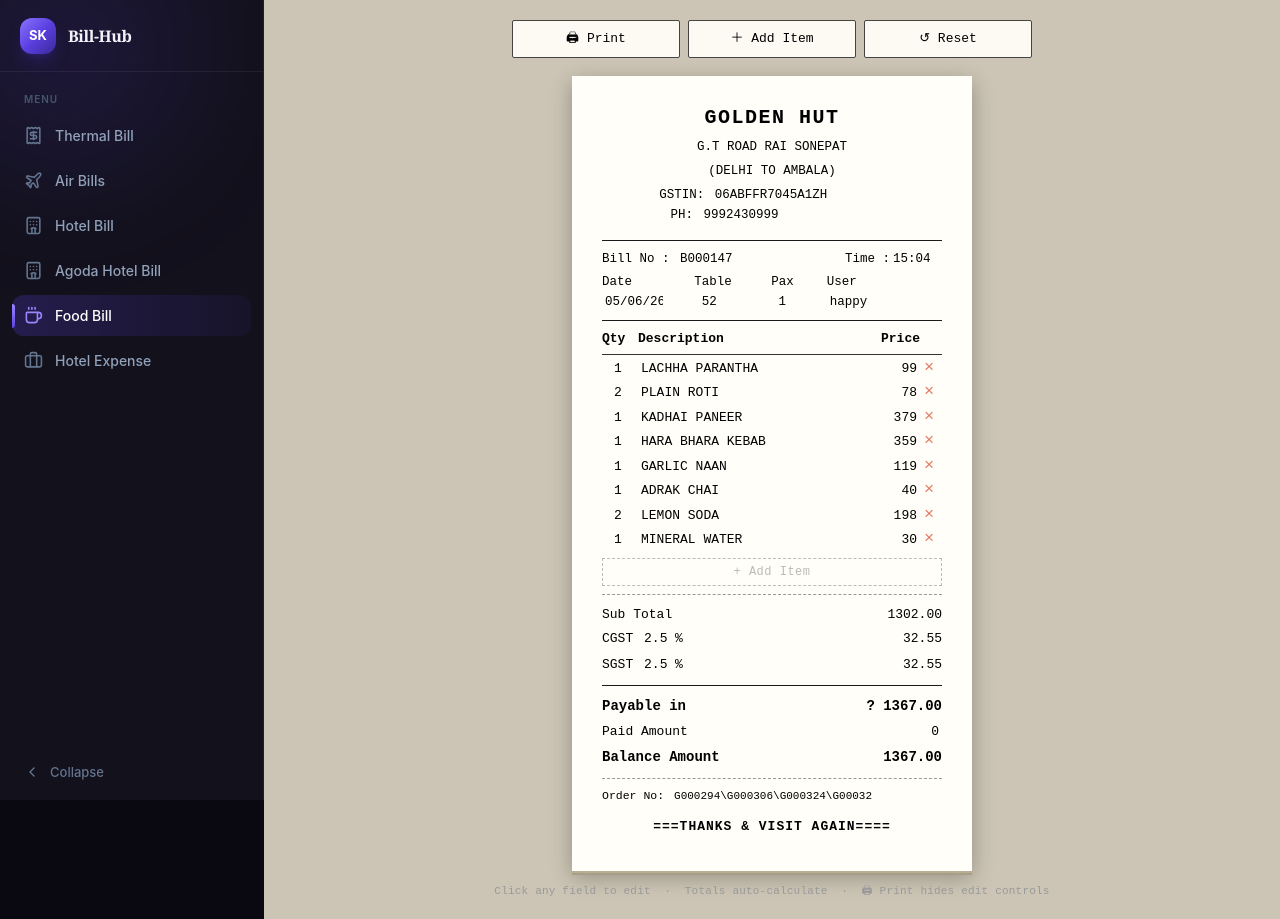
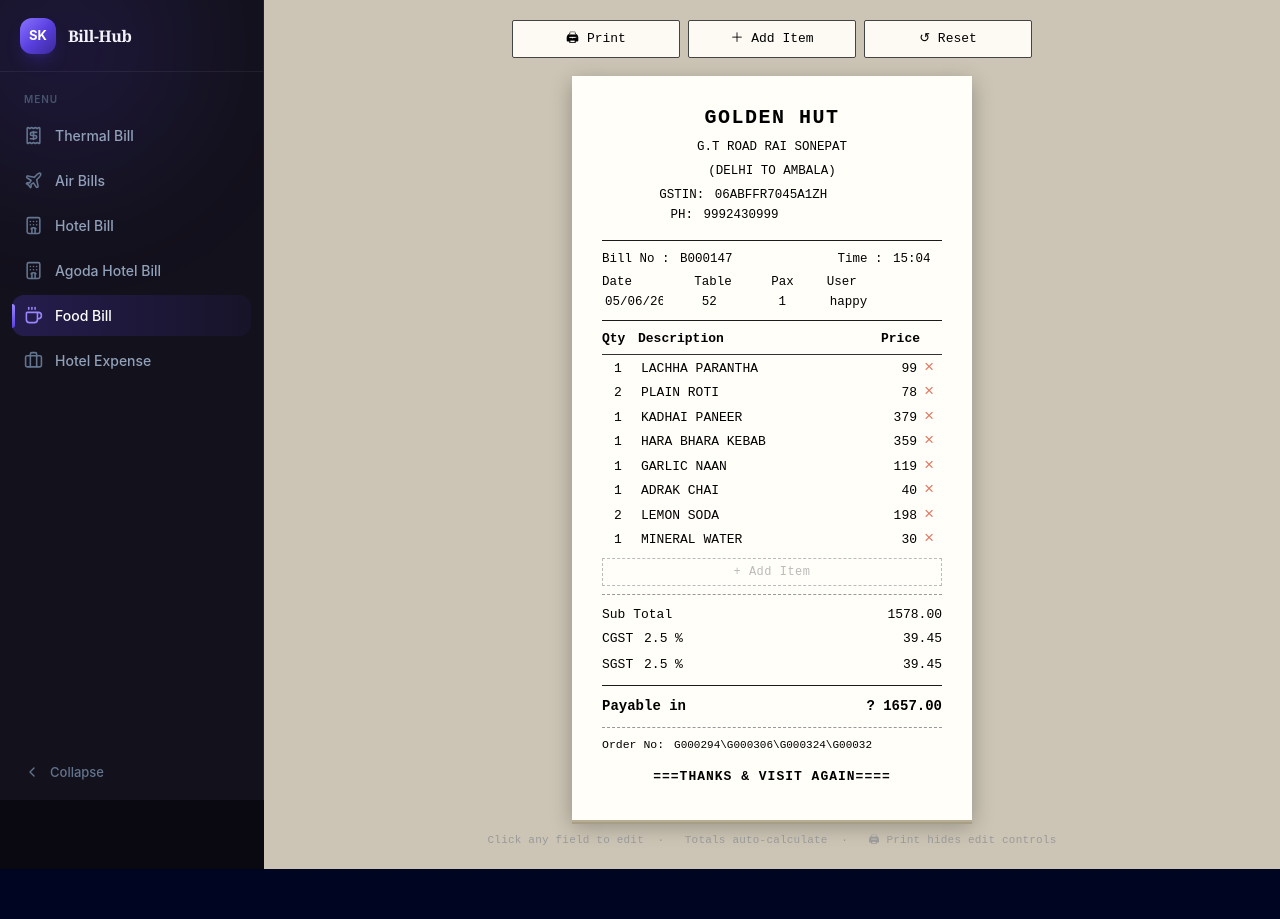
Before and after one commit to Laptop-IQ/Food-Bills, a React (Vite) app: page /foodbill in a window 1280 px wide. After the commit the page ends 869 px from the top, so only its background shows below. Built offline with nearby package versions, Linux system fonts and the light colour scheme.

Commit message:
change food golden

```diff
--- a/src/components/Foods/FoodBill.jsx
+++ b/src/components/Foods/FoodBill.jsx
@@ -1,4 +1,4 @@
-import { useState } from "react";
+import { useCallback, useMemo, useState } from "react";
 import { FONT, DEFAULT_BILL, DEFAULT_ITEMS } from "./foodBillConstants";
 import { Hr } from "./ReceiptControls";
 import FoodBillToolbar from "./FoodBillToolbar";
@@ -9,35 +9,172 @@ import "../Foods/foodBillPrint.css";
 
 let uid = 1000;
 
+const toNumber = (value, fallback = 0) => {
+  const n = Number(value);
+  return Number.isFinite(n) ? n : fallback;
+};
+
+const hasValue = (value) => String(value ?? "").trim() !== "";
+
+const createItems = () => DEFAULT_ITEMS.map((item) => ({ ...item }));
+
 export default function FoodBill() {
-  const [bill, setBill] = useState({ ...DEFAULT_BILL });
-  const [items, setItems] = useState(DEFAULT_ITEMS.map((i) => ({ ...i })));
+  const [bill, setBill] = useState(() => ({
+    ...DEFAULT_BILL,
+  }));
 
-  const set = (k, v) => setBill((prev) => ({ ...prev, [k]: v }));
-  const setItem = (id, k, v) =>
+  const [items, setItems] = useState(() => createItems());
+
+  const set = useCallback((key, value) => {
+    setBill((prev) => ({
+      ...prev,
+      [key]: value,
+    }));
+  }, []);
+
+  const setItem = useCallback((id, key, value) => {
     setItems((prev) =>
-      prev.map((it) => (it.id === id ? { ...it, [k]: v } : it)),
+      prev.map((item) => (item.id === id ? { ...item, [key]: value } : item)),
     );
-  const removeItem = (id) =>
-    setItems((prev) => prev.filter((it) => it.id !== id));
-  const addItem = () =>
+  }, []);
+
+  const removeItem = useCallback((id) => {
+    setItems((prev) => prev.filter((item) => item.id !== id));
+  }, []);
+
+  const addItem = useCallback(() => {
     setItems((prev) => [
       ...prev,
-      { id: uid++, qty: 1, desc: "NEW ITEM", price: 0 },
+      {
+        id: uid++,
+        qty: 1,
+        desc: "",
+        price: 0,
+      },
     ]);
-  const reset = () => {
+  }, []);
+
+  const reset = useCallback(() => {
     setBill({ ...DEFAULT_BILL });
-    setItems(DEFAULT_ITEMS.map((i) => ({ ...i })));
-  };
+    setItems(createItems());
+  }, []);
 
-  const subTotal = items.reduce((s, it) => s + (it.price || 0), 0);
-  const cgstAmt = parseFloat(((subTotal * bill.cgst) / 100).toFixed(2));
-  const sgstAmt = parseFloat(((subTotal * bill.sgst) / 100).toFixed(2));
+  /*
+   * ---------------------------------------------------------
+   * HEADER DATA VISIBILITY
+   * ---------------------------------------------------------
+   *
+   * These flags are passed to ReceiptHeader.
+   * ReceiptHeader should render the corresponding field
+   * only when its flag is true.
+   */
+
+  const hasGSTIN = hasValue(bill.gstin);
+
+  const hasPhone = hasValue(bill.phone);
+
+  const hasTable = hasValue(bill.table);
+
+  const hasPax = hasValue(bill.pax) && toNumber(bill.pax) > 0;
+
+  const hasOrderNo = hasValue(bill.orderNo);
+
+  /*
+   * ---------------------------------------------------------
+   * GST
+   * ---------------------------------------------------------
+   *
+   * IMPORTANT:
+   * GST is calculated ONLY when GSTIN exists.
+   *
+   * Therefore:
+   *
+   * GSTIN empty
+   *     ↓
+   * CGST = 0
+   * SGST = 0
+   * CGST/SGST rows hidden
+   *
+   * GSTIN present
+   *     ↓
+   * normal GST calculation
+   */
+
+  const gstApplicable = hasGSTIN;
+
+  /*
+   * Keep all items available to the editor.
+   * Empty rows simply contribute zero.
+   */
+  const billItems = useMemo(
+    () =>
+      items.filter(
+        (item) =>
+          hasValue(item.desc) ||
+          toNumber(item.qty) > 0 ||
+          toNumber(item.price) !== 0,
+      ),
+    [items],
+  );
+
+  const subTotal = useMemo(
+    () =>
+      billItems.reduce((sum, item) => {
+        const qty = Math.max(toNumber(item.qty, 1), 0);
+
+        const price = Math.max(toNumber(item.price), 0);
+
+        return sum + qty * price;
+      }, 0),
+    [billItems],
+  );
+
+  /*
+   * GST rate is ignored completely when GSTIN is absent.
+   */
+  const cgstRate = gstApplicable ? Math.max(toNumber(bill.cgst), 0) : 0;
+
+  const sgstRate = gstApplicable ? Math.max(toNumber(bill.sgst), 0) : 0;
+
+  const cgstAmt = gstApplicable
+    ? Number(((subTotal * cgstRate) / 100).toFixed(2))
+    : 0;
+
+  const sgstAmt = gstApplicable
+    ? Number(((subTotal * sgstRate) / 100).toFixed(2))
+    : 0;
+
   const payable = Math.round(subTotal + cgstAmt + sgstAmt);
-  const balance = payable - (bill.paid || 0);
+
+  const paid = Math.max(toNumber(bill.paid), 0);
+
+  const balance = Math.max(payable - paid, 0);
+
+  /*
+   * ---------------------------------------------------------
+   * TOTAL VISIBILITY
+   * ---------------------------------------------------------
+   */
+
+  const hasItems = billItems.length > 0;
+
+  const hasSubtotal = subTotal > 0;
+
+  const hasCgst = gstApplicable && cgstRate > 0 && cgstAmt > 0;
+
+  const hasSgst = gstApplicable && sgstRate > 0 && sgstAmt > 0;
+
+  const hasTax = hasCgst || hasSgst;
+
+  const hasPayable = payable > 0;
+
+  const hasPayment = paid > 0;
+
+  const hasBalance = hasPayment && balance > 0;
 
   return (
     <div
+      className="food-bill-page"
       style={{
         fontFamily: FONT,
         minHeight: "100vh",
@@ -54,7 +191,6 @@ export default function FoodBill() {
         onReset={reset}
       />
 
-      {/* ── Receipt Paper ── */}
       <div
         className="receipt-paper"
         style={{
@@ -62,13 +198,34 @@ export default function FoodBill() {
           color: "#000",
           width: "100%",
           maxWidth: "400px",
+
+          /*
+           * Do NOT change the existing visual layout.
+           * Only allow natural content height.
+           */
+          height: "auto",
+          minHeight: 0,
+
           padding: "26px 30px 34px",
+
           boxShadow:
             "0 2px 0 #b8ae96, 0 4px 0 #a89e86, 0 6px 20px rgba(0,0,0,0.28)",
+
+          boxSizing: "border-box",
         }}
       >
-        <ReceiptHeader bill={bill} onChange={set} />
+        <ReceiptHeader
+          bill={bill}
+          onChange={set}
+          hasGSTIN={hasGSTIN}
+          hasPhone={hasPhone}
+          hasTable={hasTable}
+          hasPax={hasPax}
+          hasOrderNo={hasOrderNo}
+        />
 
+        {hasItems && (
+          <>
             <Hr />
 
             <ItemsTable
@@ -77,6 +234,8 @@ export default function FoodBill() {
               onRemoveItem={removeItem}
               onAddItem={addItem}
             />
+          </>
+        )}
 
         <TotalsSection
           bill={bill}
@@ -85,7 +244,16 @@ export default function FoodBill() {
           cgstAmt={cgstAmt}
           sgstAmt={sgstAmt}
           payable={payable}
+          paid={paid}
           balance={balance}
+          hasSubtotal={hasSubtotal}
+          hasTax={hasTax}
+          hasCgst={hasCgst}
+          hasSgst={hasSgst}
+          hasPayable={hasPayable}
+          hasPayment={hasPayment}
+          hasBalance={hasBalance}
+          gstApplicable={gstApplicable}
         />
       </div>
 
@@ -99,8 +267,8 @@ export default function FoodBill() {
           letterSpacing: "0.2px",
         }}
       >
-        Click any field to edit &nbsp;·&nbsp; Totals auto-calculate
-        &nbsp;·&nbsp; 🖨 Print hides edit controls
+        Click any field to edit&nbsp; · &nbsp; Totals auto-calculate&nbsp; ·
+        &nbsp; 🖨 Print hides edit controls
       </p>
     </div>
   );
--- a/src/components/Foods/ReceiptHeader.jsx
+++ b/src/components/Foods/ReceiptHeader.jsx
@@ -1,9 +1,39 @@
 import { Field, Hr } from "./ReceiptControls";
 
+const hasValue = (value) => String(value ?? "").trim() !== "";
+
 export default function ReceiptHeader({ bill, onChange }) {
+  const hasName = hasValue(bill.name);
+  const hasAddr1 = hasValue(bill.addr1);
+  const hasAddr2 = hasValue(bill.addr2);
+
+  const hasGSTIN = hasValue(bill.gstin);
+  const hasPhone = hasValue(bill.phone);
+
+  const hasDate = hasValue(bill.date);
+  const hasTable = hasValue(bill.table);
+  const hasPax = hasValue(bill.pax);
+  const hasUser = hasValue(bill.user);
+
+  const hasBillNo = hasValue(bill.billNo);
+  const hasTime = hasValue(bill.time);
+
+  /*
+   * Header data fields are rendered only when they
+   * actually contain data.
+   *
+   * This means an empty field takes ZERO space.
+   */
   return (
     <>
-      <div style={{ textAlign: "center", marginBottom: "14px", color: "#000" }}>
+      <div
+        style={{
+          textAlign: "center",
+          marginBottom: "14px",
+          color: "#000",
+        }}
+      >
+        {hasName && (
           <Field
             value={bill.name}
             onChange={(v) => onChange("name", v)}
@@ -15,36 +45,71 @@ export default function ReceiptHeader({ bill, onChange }) {
               letterSpacing: "1.5px",
             }}
           />
+        )}
+
+        {hasAddr1 && (
           <Field
             value={bill.addr1}
             onChange={(v) => onChange("addr1", v)}
-          style={{ width: "100%", textAlign: "center", fontSize: "12.5px" }}
+            style={{
+              width: "100%",
+              textAlign: "center",
+              fontSize: "12.5px",
+            }}
           />
+        )}
+
+        {hasAddr2 && (
           <Field
             value={bill.addr2}
             onChange={(v) => onChange("addr2", v)}
-          style={{ width: "100%", textAlign: "center", fontSize: "12.5px" }}
+            style={{
+              width: "100%",
+              textAlign: "center",
+              fontSize: "12.5px",
+            }}
           />
-        <div style={{ fontSize: "12.5px", marginTop: "3px" }}>
+        )}
+
+        {hasGSTIN && (
+          <div
+            style={{
+              fontSize: "12.5px",
+              marginTop: "3px",
+            }}
+          >
             GSTIN:{" "}
             <Field
               value={bill.gstin}
               onChange={(v) => onChange("gstin", v)}
-            style={{ fontSize: "12.5px" }}
+              style={{
+                fontSize: "12.5px",
+              }}
             />
           </div>
-        <div style={{ fontSize: "12.5px" }}>
+        )}
+
+        {hasPhone && (
+          <div
+            style={{
+              fontSize: "12.5px",
+            }}
+          >
             PH:{" "}
             <Field
               value={bill.phone}
               onChange={(v) => onChange("phone", v)}
-            style={{ fontSize: "12.5px" }}
+              style={{
+                fontSize: "12.5px",
+              }}
             />
           </div>
+        )}
       </div>
 
-      <Hr />
+      {(hasBillNo || hasTime) && <Hr />}
 
+      {(hasBillNo || hasTime) && (
         <div
           style={{
             display: "flex",
@@ -54,24 +119,37 @@ export default function ReceiptHeader({ bill, onChange }) {
             color: "#000",
           }}
         >
+          {hasBillNo && (
             <span>
               Bill No :{" "}
               <Field
                 value={bill.billNo}
                 onChange={(v) => onChange("billNo", v)}
-            style={{ fontSize: "12.5px", width: "82px" }}
+                style={{
+                  fontSize: "12.5px",
+                  width: "82px",
+                }}
               />
             </span>
+          )}
+
+          {hasTime && (
             <span>
-          Time :
+              Time :{" "}
               <Field
                 value={bill.time}
                 onChange={(v) => onChange("time", v)}
-            style={{ fontSize: "12.5px", width: "52px" }}
+                style={{
+                  fontSize: "12.5px",
+                  width: "52px",
+                }}
               />
             </span>
+          )}
         </div>
+      )}
 
+      {(hasDate || hasTable || hasPax || hasUser) && (
         <table
           style={{
             width: "100%",
@@ -82,53 +160,111 @@ export default function ReceiptHeader({ bill, onChange }) {
         >
           <thead>
             <tr style={{ color: "#000" }}>
-            {["Date", "Table", "Pax", "User"].map((h) => (
+              {hasDate && (
                 <th
-                key={h}
                   style={{
                     textAlign: "left",
                     fontWeight: "normal",
                     paddingRight: "16px",
                   }}
                 >
-                {h}
+                  Date
                 </th>
-            ))}
+              )}
+
+              {hasTable && (
+                <th
+                  style={{
+                    textAlign: "left",
+                    fontWeight: "normal",
+                    paddingRight: "16px",
+                  }}
+                >
+                  Table
+                </th>
+              )}
+
+              {hasPax && (
+                <th
+                  style={{
+                    textAlign: "left",
+                    fontWeight: "normal",
+                    paddingRight: "16px",
+                  }}
+                >
+                  Pax
+                </th>
+              )}
+
+              {hasUser && (
+                <th
+                  style={{
+                    textAlign: "left",
+                    fontWeight: "normal",
+                    paddingRight: "16px",
+                  }}
+                >
+                  User
+                </th>
+              )}
             </tr>
           </thead>
+
           <tbody>
             <tr>
+              {hasDate && (
                 <td>
                   <Field
                     value={bill.date}
                     onChange={(v) => onChange("date", v)}
-                style={{ width: "64px" }}
+                    style={{
+                      width: "64px",
+                    }}
                   />
                 </td>
+              )}
+
+              {hasTable && (
                 <td>
                   <Field
                     value={bill.table}
                     onChange={(v) => onChange("table", v)}
-                style={{ width: "30px", textAlign: "center" }}
+                    style={{
+                      width: "30px",
+                      textAlign: "center",
+                    }}
                   />
                 </td>
+              )}
+
+              {hasPax && (
                 <td>
                   <Field
                     value={bill.pax}
                     onChange={(v) => onChange("pax", v)}
-                style={{ width: "22px", textAlign: "center" }}
+                    style={{
+                      width: "22px",
+                      textAlign: "center",
+                    }}
                   />
                 </td>
+              )}
+
+              {hasUser && (
                 <td>
                   <Field
                     value={bill.user}
                     onChange={(v) => onChange("user", v)}
-                style={{ width: "80px" }}
+                    style={{
+                      width: "80px",
+                    }}
                   />
                 </td>
+              )}
             </tr>
           </tbody>
         </table>
+      )}
     </>
   );
 }
--- a/src/components/Foods/TotalsSection.jsx
+++ b/src/components/Foods/TotalsSection.jsx
@@ -1,4 +1,6 @@
 import { Field, Hr, TotalRow } from "./ReceiptControls";
+
+const hasValue = (value) => String(value ?? "").trim() !== "";
 
 export default function TotalsSection({
   bill,
@@ -9,11 +11,33 @@ export default function TotalsSection({
   payable,
   balance,
 }) {
+  /*
+   * GST is applicable ONLY when GSTIN exists.
+   */
+  const gstApplicable = hasValue(bill.gstin);
+
+  const cgstRate = Number(bill.cgst) || 0;
+  const sgstRate = Number(bill.sgst) || 0;
+
+  const showCgst = gstApplicable && cgstRate > 0 && cgstAmt > 0;
+
+  const showSgst = gstApplicable && sgstRate > 0 && sgstAmt > 0;
+
+  const paid = Number(bill.paid) || 0;
+
+  const showPaid = paid > 0;
+
+  const showBalance = showPaid && Number(balance) > 0;
+
   return (
     <>
       <Hr dashed />
 
+      {subTotal > 0 && (
         <TotalRow label="Sub Total" value={subTotal.toFixed(2)} />
+      )}
+
+      {showCgst && (
         <TotalRow
           label={
             <span>
@@ -25,13 +49,19 @@ export default function TotalsSection({
                 step="0.5"
                 value={bill.cgst}
                 onChange={(v) => onChange("cgst", parseFloat(v) || 0)}
-              style={{ width: "34px", fontSize: "13px" }}
+                style={{
+                  width: "34px",
+                  fontSize: "13px",
+                }}
               />
               %
             </span>
           }
           value={cgstAmt.toFixed(2)}
         />
+      )}
+
+      {showSgst && (
         <TotalRow
           label={
             <span>
@@ -43,17 +73,25 @@ export default function TotalsSection({
                 step="0.5"
                 value={bill.sgst}
                 onChange={(v) => onChange("sgst", parseFloat(v) || 0)}
-              style={{ width: "34px", fontSize: "13px" }}
+                style={{
+                  width: "34px",
+                  fontSize: "13px",
+                }}
               />
               %
             </span>
           }
           value={sgstAmt.toFixed(2)}
         />
+      )}
 
       <Hr />
 
+      {payable > 0 && (
         <TotalRow bold label="Payable in" value={`? ${payable.toFixed(2)}`} />
+      )}
+
+      {showPaid && (
         <TotalRow
           label="Paid Amount"
           value={
@@ -63,12 +101,22 @@ export default function TotalsSection({
               step="1"
               value={bill.paid}
               onChange={(v) => onChange("paid", parseFloat(v) || 0)}
-            style={{ width: "80px", textAlign: "right", fontSize: "13px" }}
+              style={{
+                width: "80px",
+                textAlign: "right",
+                fontSize: "13px",
+              }}
             />
           }
         />
+      )}
+
+      {showBalance && (
         <TotalRow bold label="Balance Amount" value={balance.toFixed(2)} />
+      )}
 
+      {hasValue(bill.orderNo) && (
+        <>
           <Hr dashed />
 
           <div
@@ -90,6 +138,8 @@ export default function TotalsSection({
               }}
             />
           </div>
+        </>
+      )}
 
       <div
         style={{
```
Lines whose indentation alone changed are shown as unchanged.
